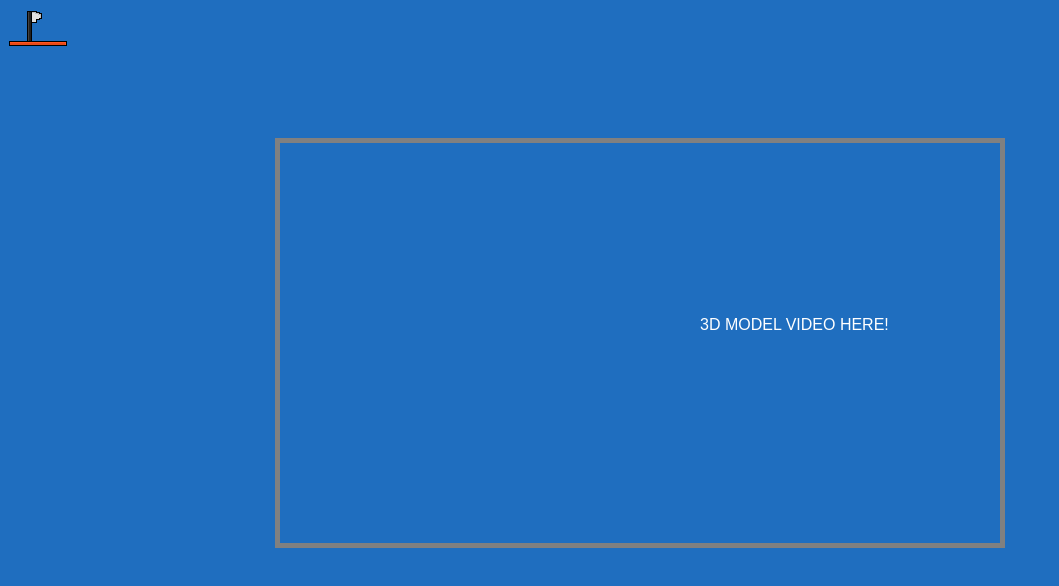
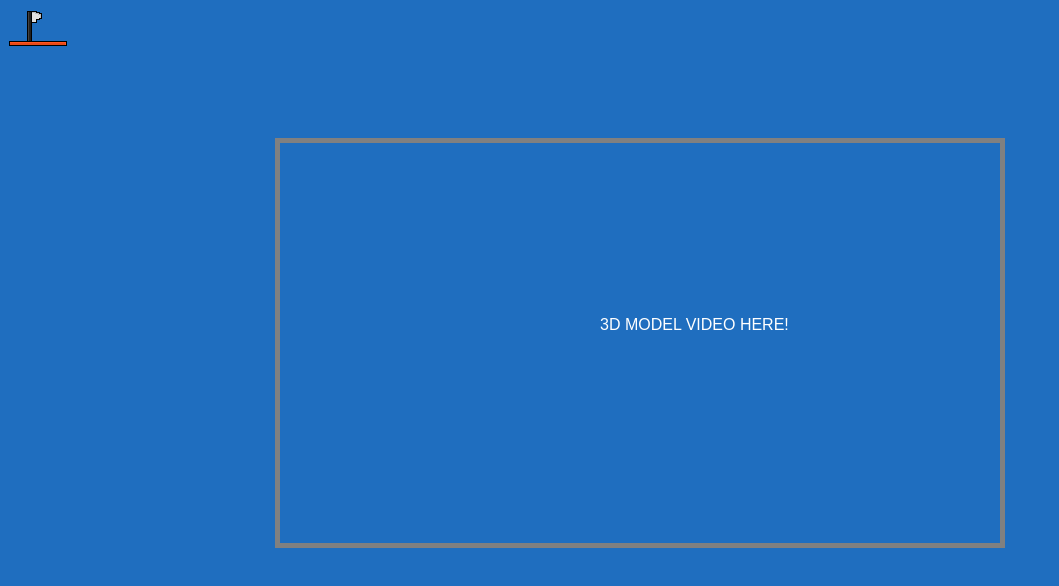
Before and after one commit to ASEQL/SSPCPT, a plain HTML site: page index.htm in a window 1280 px wide. Shown: the whole page, without its empty margins (0-1059 px from the left). Drawn offline with Linux system fonts and the light colour scheme.

Commit message:
Update index.htm

```diff
--- a/index.htm
+++ b/index.htm
@@ -1,5 +1,6 @@
 <html>
 <title>SSPCPT</title>
+    <link rel="icon" type="image/x-icon" href="P.png">
 <style>
 body {
 background-color:#1342d1;
@@ -19,7 +20,7 @@ background-color:#1f6ebf;
   position:absolute;
     top:300;
     text-align:center;
-    left:700;
+    left:600;
   }
 </style>
 <head>
```
